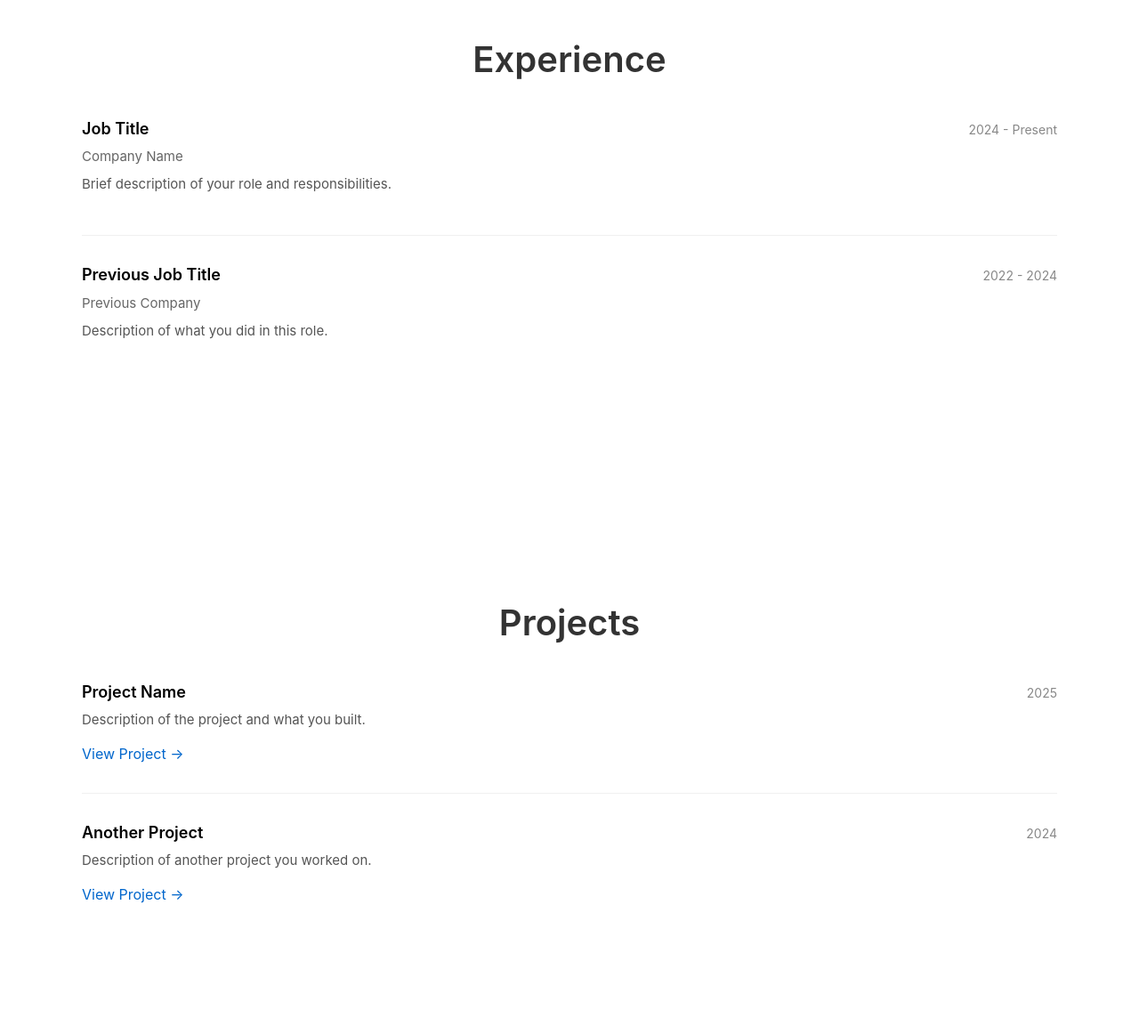
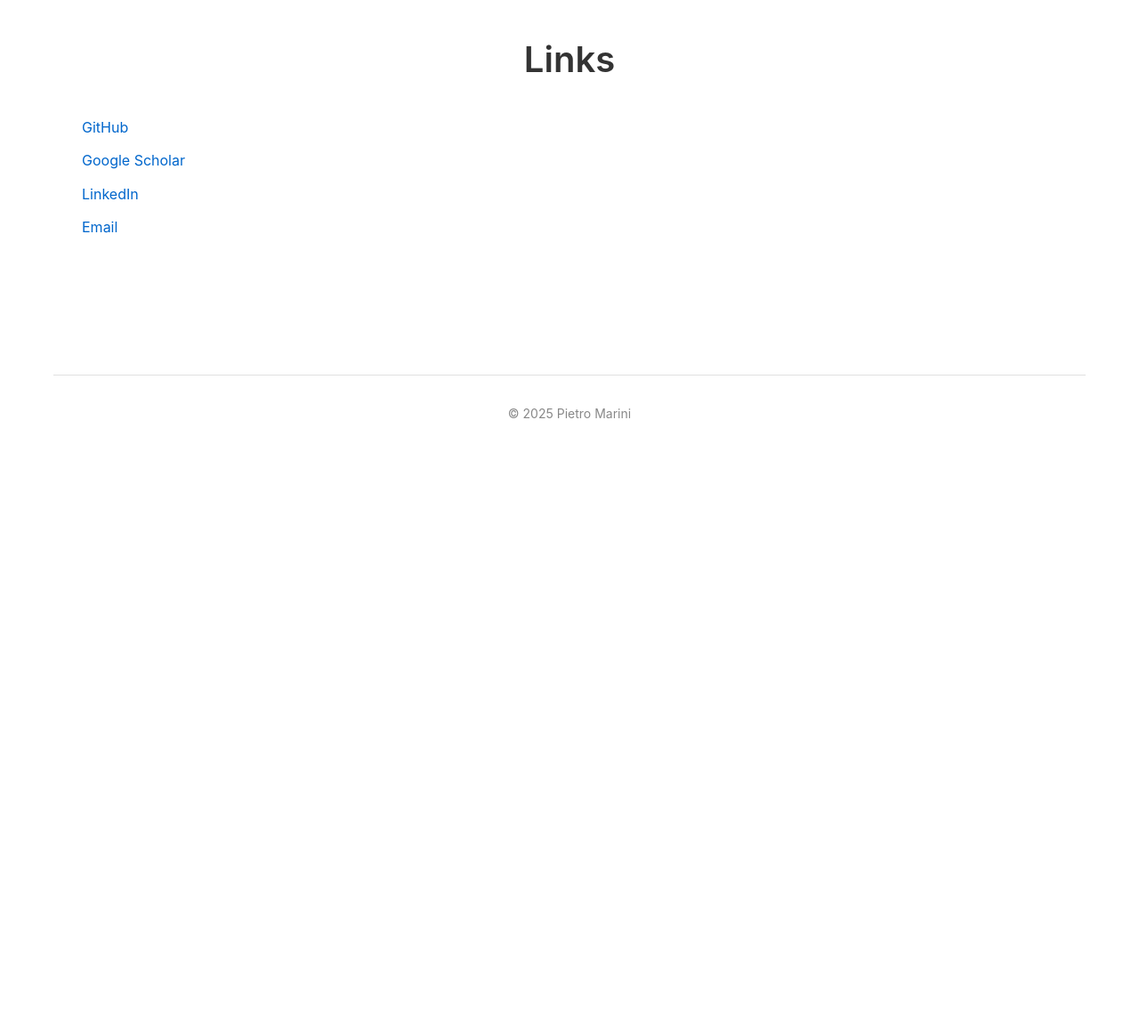
Before and after one commit to pietromarini00/pietromarini00.github.io, a plain HTML site: page index.html in a window 1280 px wide. Shown: the part 640-1802 px from the top of the page at 89% size. After the commit the page ends 1223 px from the top, so only its background shows below. Drawn offline with Linux system fonts and the light colour scheme.

Commit message:
Trial 2  website setup

```diff
--- a/index.html
+++ b/index.html
@@ -20,70 +20,14 @@
                 <p>Brief introduction about yourself, your background, and interests.</p>
             </section>
 
-            <section id="experience">
-                <h2>Experience</h2>
-                <ul class="work-list">
-                    <li>
-                        <div class="work-header">
-                            <h3>Job Title</h3>
-                            <span class="date">2024 - Present</span>
-                        </div>
-                        <p class="company">Company Name</p>
-                        <p class="description">Brief description of your role and responsibilities.</p>
-                    </li>
-                    <li>
-                        <div class="work-header">
-                            <h3>Previous Job Title</h3>
-                            <span class="date">2022 - 2024</span>
-                        </div>
-                        <p class="company">Previous Company</p>
-                        <p class="description">Description of what you did in this role.</p>
-                    </li>
+            <section id="links">
+                <h2>Links</h2>
+                <ul class="links-list">
+                    <li><a href="https://github.com/pietromarini00" class="link" target="_blank">GitHub</a></li>
+                    <li><a href="https://scholar.google.com/citations?user=UrEKJcIAAAAJ&hl=en&oi=sra" class="link" target="_blank">Google Scholar</a></li>
+                    <li><a href="https://www.linkedin.com/in/pietro-marini-77b125194/" class="link" target="_blank">LinkedIn</a></li>
+                    <li><a href="mailto:pgm7072@nyu.edu" class="link">Email</a></li>
                 </ul>
-            </section>
-
-            <section id="projects">
-                <h2>Projects</h2>
-                <ul class="work-list">
-                    <li>
-                        <div class="work-header">
-                            <h3>Project Name</h3>
-                            <span class="date">2025</span>
-                        </div>
-                        <p class="description">Description of the project and what you built.</p>
-                        <a href="#" class="link">View Project →</a>
-                    </li>
-                    <li>
-                        <div class="work-header">
-                            <h3>Another Project</h3>
-                            <span class="date">2024</span>
-                        </div>
-                        <p class="description">Description of another project you worked on.</p>
-                        <a href="#" class="link">View Project →</a>
-                    </li>
-                </ul>
-            </section>
-
-            <section id="education">
-                <h2>Education</h2>
-                <ul class="work-list">
-                    <li>
-                        <div class="work-header">
-                            <h3>Degree Name</h3>
-                            <span class="date">2018 - 2022</span>
-                        </div>
-                        <p class="company">University Name</p>
-                    </li>
-                </ul>
-            </section>
-
-            <section id="contact">
-                <h2>Contact</h2>
-                <p>
-                    <a href="mailto:your.email@example.com" class="link">Email</a> ·
-                    <a href="https://github.com/pietromarini00" class="link" target="_blank">GitHub</a> ·
-                    <a href="https://linkedin.com/in/yourprofile" class="link" target="_blank">LinkedIn</a>
-                </p>
             </section>
         </main>
 
--- a/styles.css
+++ b/styles.css
@@ -53,6 +53,19 @@
 p {
     color: #444;
     margin-bottom: 15px;
+}
+
+/* Links List */
+.links-list {
+    list-style: none;
+}
+
+.links-list li {
+    margin-bottom: 12px;
+}
+
+.links-list a {
+    font-size: 16px;
 }
 
 /* Work List */
```
